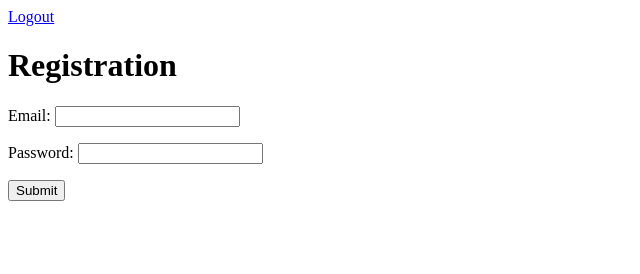
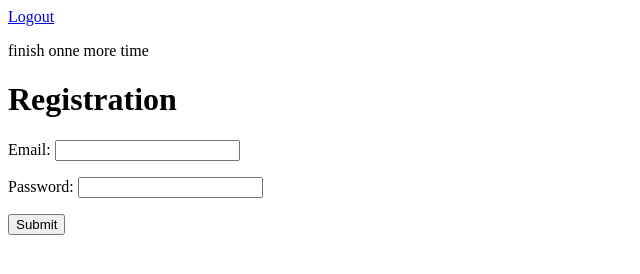
Before and after one commit to itzedu/git-demo, a plain HTML site: page index.html in a window 1280 px wide. Shown: the whole page, without its empty margins (0-640 px from the left). Drawn offline with Linux system fonts and the light colour scheme.

Commit message:
finally done

```diff
--- a/index.html
+++ b/index.html
@@ -8,6 +8,7 @@
 </head>
 <body>
     <a href="#">Logout</a>
+    <p>finish onne more time</p>
     <h1>Registration</h1>
     <form action="">
         <p>
```
